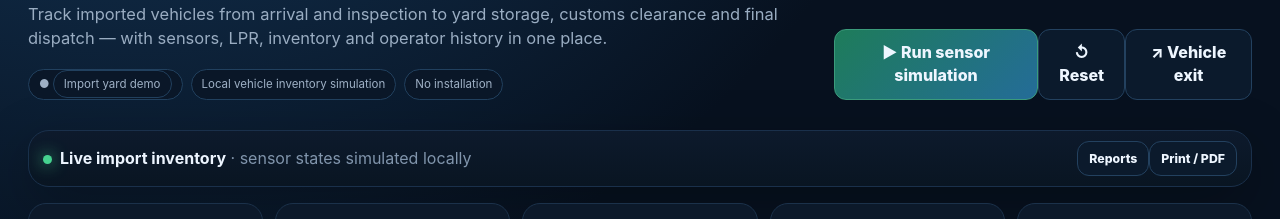
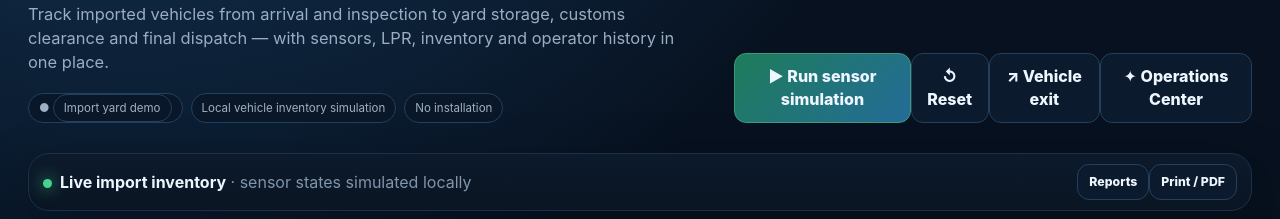
Before and after one commit to moli1369/parking-pejam, a plain HTML site: page docs/index.html in a window 1280 px wide. Shown: the part 390-609 px from the top of the page. Drawn offline with Linux system fonts and the light colour scheme.

Commit message:
Add operations center to demo

```diff
--- a/docs/index.html
+++ b/docs/index.html
@@ -6,7 +6,7 @@
 <meta name="theme-color" content="#08111f">
 <meta name="description" content="Parking Pejam — interactive vehicle import yard operations showcase">
 <title>Parking Pejam · Import Yard Operations</title>
-<link rel="stylesheet" href="./app.css?v=7">
+<link rel="stylesheet" href="./app.css?v=8">
 <link rel="stylesheet" href="./arrival-form.css?v=1">
 </head>
 <body>
@@ -39,9 +39,10 @@
 <script src="./vehicle-details-v3.js?v=1"></script>
 <script src="./import-branding.js?v=1"></script>
 <script src="./vehicle-ui-polish.js?v=1"></script>
-<script src="./arrival-form.js?v=1"></script>
+<script src="./arrival-form.js?v=2"></script>
 <script src="./arrival-ui.js?v=1"></script>
 <script src="./dispatch-form.js?v=1"></script>
 <script src="./dispatch-ui.js?v=1"></script>
+<script src="./ops-console.js?v=1"></script>
 </body>
 </html>
```
